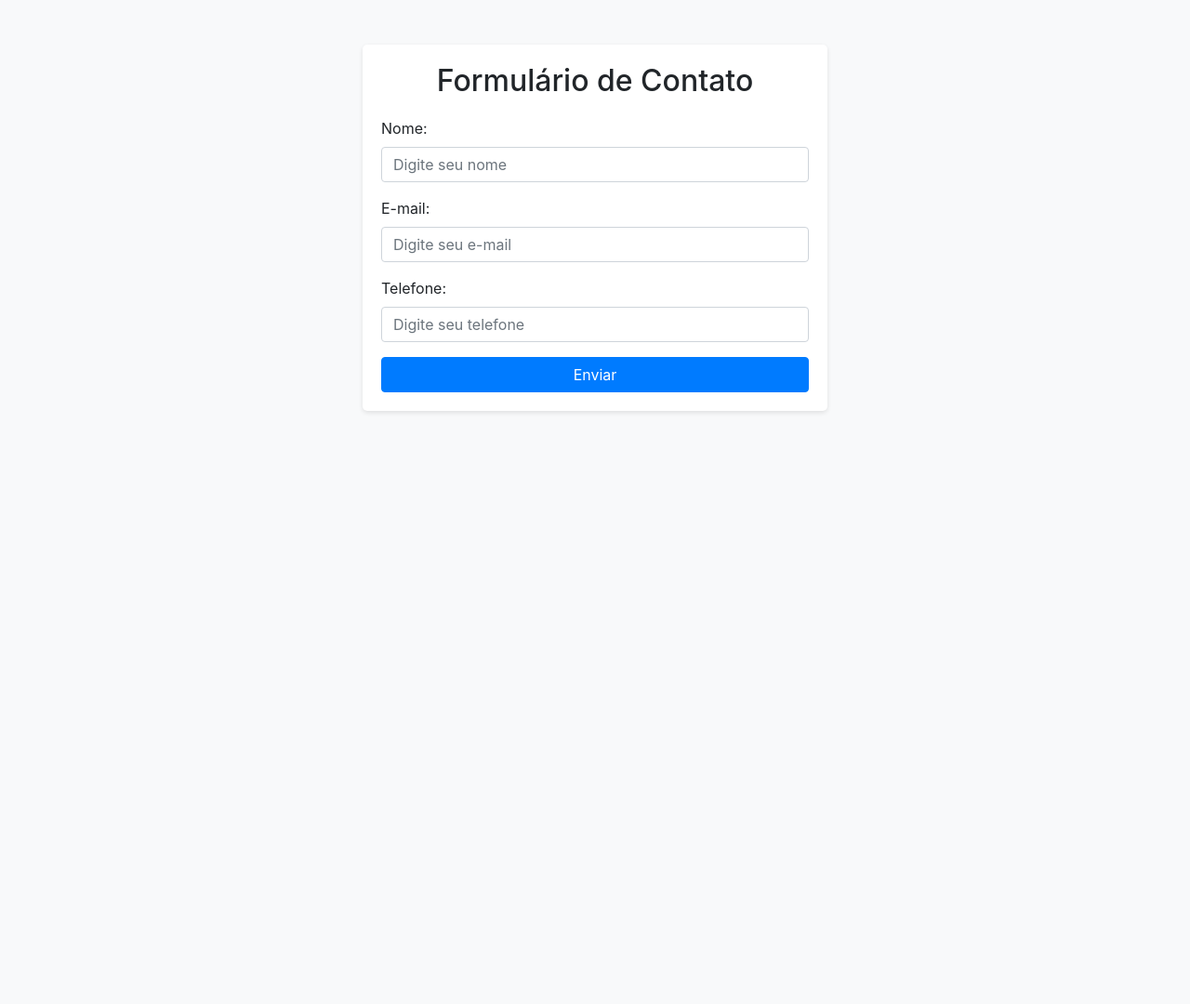
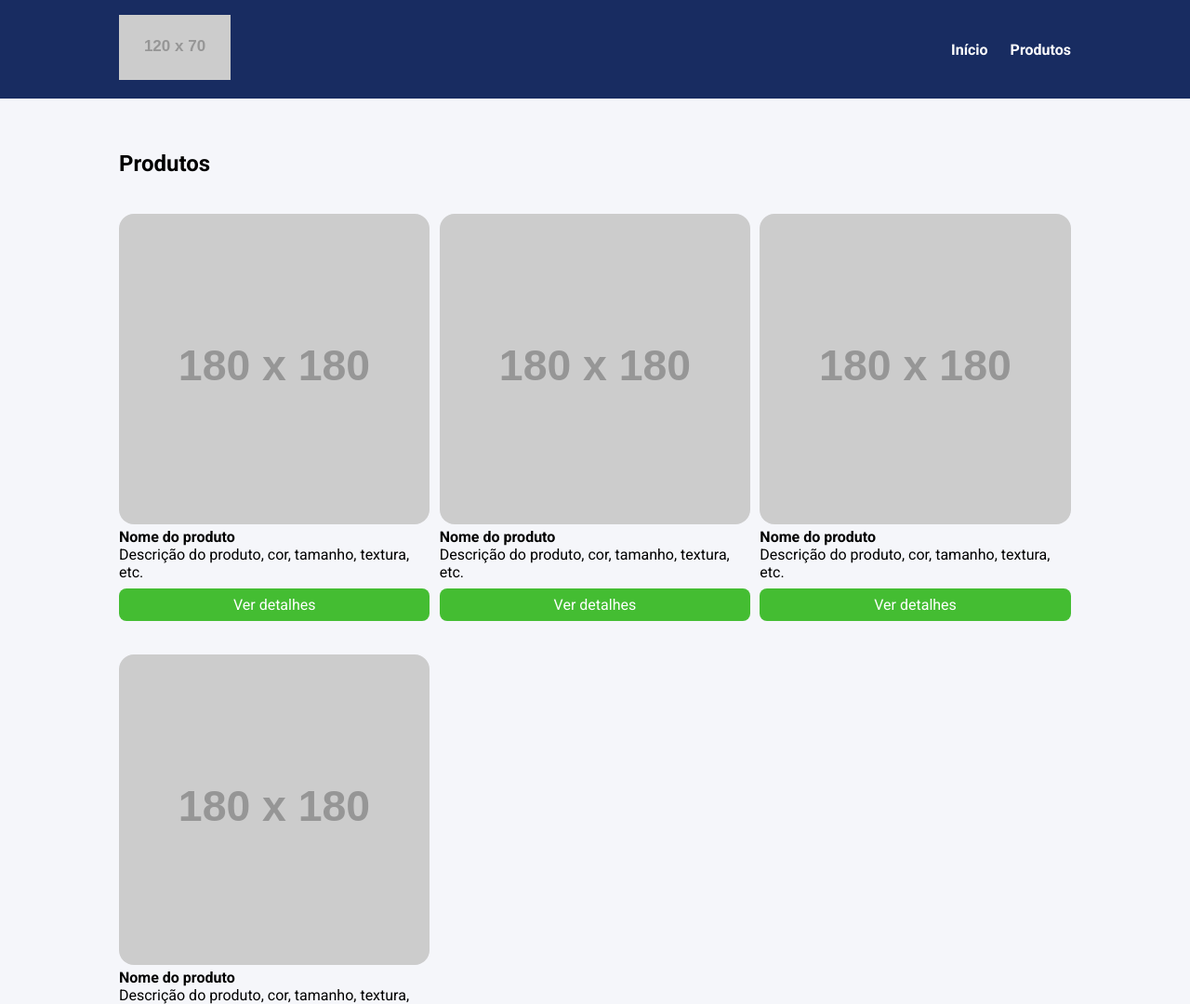
Before and after one commit to fawkscs/curso_ebac_frontend, a website: page index.html in a window 1280 px wide. Shown: the top 1080 px of the page at 93% size. Before the commit the page ends 800 px from the top, so only its background shows below. Drawn offline with nearby package versions, Linux system fonts and the light colour scheme; placeholder pictures from the web are drawn by us.

Commit message:
projeto finalizado

```diff
--- a/index.html
+++ b/index.html
@@ -1,57 +1,82 @@
 <!DOCTYPE html>
-<html lang="pt-br">
+<html lang="pt-BR">
 
 <head>
-  <meta charset="UTF-8">
-  <meta http-equiv="X-UA-Compatible" content="IE=edge">
-  <link rel="stylesheet" href="https://maxcdn.bootstrapcdn.com/bootstrap/4.0.0/css/bootstrap.min.css">
-  <title>Formulário</title>
-  <style>
-    body {
-      background-color: #f8f9fa;
-    }
-
-    .container {
-      max-width: 500px;
-      margin: 0 auto;
-      padding: 20px;
-      background-color: #ffffff;
-      border-radius: 5px;
-      box-shadow: 0 2px 5px rgba(0, 0, 0, 0.1);
-    }
-
-    .container h2 {
-      margin-bottom: 20px;
-      text-align: center;
-    }
-
-    .btn-submit {
-      width: 100%;
-    }
-  </style>
+    <meta charset="UTF-8">
+    <meta http-equiv="X-UA-Compatible" content="IE=edge">
+    <meta name="viewport" content="width=device-width, initial-scale=1.0">
+    <title>Projeto Sass</title>
+    <link rel="preconnect" href="https://fonts.googleapis.com">
+    <link rel="preconnect" href="https://fonts.gstatic.com" crossorigin>
+    <link href="https://fonts.googleapis.com/css2?family=Roboto:wght@400;700&display=swap" rel="stylesheet">
+    <link rel="stylesheet" href="build/main.css">
 </head>
 
 <body>
-  <div class="container mt-5">
-    <h2>Formulário de Contato</h2>
-    <form>
-      <div class="form-group">
-        <label for="nome">Nome:</label>
-        <input type="text" class="form-control" id="nome" placeholder="Digite seu nome">
-      </div>
-      <div class="form-group">
-        <label for="email">E-mail:</label>
-        <input type="email" class="form-control" id="email" placeholder="Digite seu e-mail">
-      </div>
-      <div class="form-group">
-        <label for="telefone">Telefone:</label>
-        <input type="tel" class="form-control" id="telefone" placeholder="Digite seu telefone">
-      </div>
-      <button type="submit" class="btn btn-primary btn-submit">Enviar</button>
-    </form>
-  </div>
-
-  <script src="https://maxcdn.bootstrapcdn.com/bootstrap/4.0.0/js/bootstrap.min.js"></script>
+    <header>
+        <div class="container">
+            <div class="branding">
+                <img src="https://via.placeholder.com/120x70" />
+            </div>
+            <nav>
+                <ul class="menu">
+                    <li>
+                        <a href="#">Início</a>
+                    </li>
+                    <li>
+                        <a href="#">Produtos</a>
+                    </li>
+                </ul>
+            </nav>
+        </div>
+    </header>
+    <section>
+        <div class="container">
+            <h2>Produtos</h2>
+            <ul class="products">
+                <li class="product-item">
+                    <img src="https://via.placeholder.com/180x180" />
+                    <h4>Nome do produto</h4>
+                    <p>
+                        Descrição do produto, cor, tamanho, textura, etc.
+                    </p>
+                    <a href="#" class="product-button">
+                        Ver detalhes
+                    </a>
+                </li>
+                <li class="product-item">
+                    <img src="https://via.placeholder.com/180x180" />
+                    <h4>Nome do produto</h4>
+                    <p>
+                        Descrição do produto, cor, tamanho, textura, etc.
+                    </p>
+                    <a href="#" class="product-button">
+                        Ver detalhes
+                    </a>
+                </li>
+                <li class="product-item">
+                    <img src="https://via.placeholder.com/180x180" />
+                    <h4>Nome do produto</h4>
+                    <p>
+                        Descrição do produto, cor, tamanho, textura, etc.
+                    </p>
+                    <a href="#" class="product-button">
+                        Ver detalhes
+                    </a>
+                </li>
+                <li class="product-item">
+                    <img src="https://via.placeholder.com/180x180" />
+                    <h4>Nome do produto</h4>
+                    <p>
+                        Descrição do produto, cor, tamanho, textura, etc.
+                    </p>
+                    <a href="#" class="product-button">
+                        Ver detalhes
+                    </a>
+                </li>
+            </ul>
+        </div>
+    </section>
 </body>
 
 </html>
--- /dev/null
+++ b/source/config/reset.scss
@@ -0,0 +1,8 @@
+@use 'variaveis';
+
+* {
+    margin: 0;
+    padding: 0;
+    box-sizing: border-box;
+    font-family: variaveis.$fontPrincipal;
+}
--- /dev/null
+++ b/source/config/variaveis.scss
@@ -0,0 +1,14 @@
+//Fontes
+$fontPrincipal: Roboto, sans-serif;
+
+//Cores
+$corPrincipal: #fff;
+$corSecundaria: #111;
+$corDeFundo: #f5f6fa;
+$corBotao: #44bd32;
+$corHoverBotao: #4cd137;
+$corCabecalho: #182C61;
+
+//Breakpoints
+$mobile: 767px;
+$tablet: 1023px;
--- /dev/null
+++ b/source/main.scss
@@ -0,0 +1,70 @@
+@use 'config/reset';
+@use 'config/variaveis';
+@use 'secoes/produtos';
+
+body {
+    background-color: variaveis.$corDeFundo;
+}
+
+li {
+    list-style: none;
+}
+
+.container {
+    max-width: 1024px;
+    width: 100%;
+    margin: 0 auto;
+}
+
+header {
+    background-color: variaveis.$corCabecalho;
+    position: sticky;
+    top: 0;
+    left: 0;
+
+    .container {
+        display: flex;
+        justify-content: space-between;
+        align-items: center;
+        padding: 16px 0;
+    }
+}
+
+.menu {
+    display: flex;
+
+    li {
+        font-weight: bold;
+        margin-left: 24px;
+    }
+
+    li a {
+        color: variaveis.$corPrincipal;
+        text-decoration: none;
+    }
+}
+
+section {
+    padding: 56px 0;
+}
+
+@media screen and (max-width: variaveis.$tablet) {
+    .container {
+        max-width: 80%;
+    }
+
+    .products {
+        grid-template-columns: repeat(2, 48.5%);
+        column-gap: 3%;
+    }
+}
+
+@media screen and (max-width: variaveis.$mobile) {
+    .products {
+        display: block;
+    }
+
+    .product-item {
+        margin-bottom: 32px;
+    }
+}
--- /dev/null
+++ b/source/secoes/produtos.scss
@@ -0,0 +1,30 @@
+@use '../config/variaveis';
+
+.products {
+    margin-top: 40px;
+    display: grid;
+    grid-template-columns: repeat(3, 32.66%);
+    column-gap: 1%;
+    row-gap: 4%;
+    width: 100%;
+}
+
+.product-item img {
+    width: 100%;
+    border-radius: 16px;
+}
+
+.product-button {
+    display: block;
+    background-color: variaveis.$corBotao;
+    color: variaveis.$corPrincipal;;
+    text-align: center;
+    padding: 8px 0;
+    border-radius: 8px;
+    margin-top: 8px;
+    text-decoration: none;
+
+    &:hover {
+        background-color: variaveis.$corHoverBotao;
+    }
+}
```
Also changed, not shown: package.json (added, +15 -0 lines), build/main.css (added), 3 other files.
